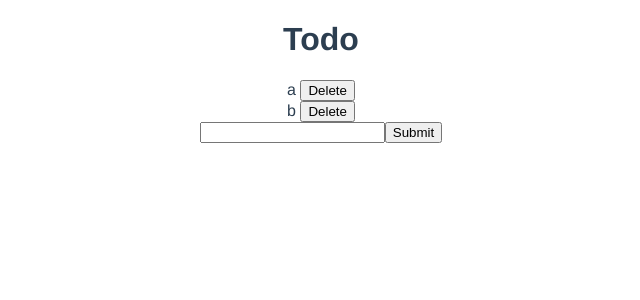
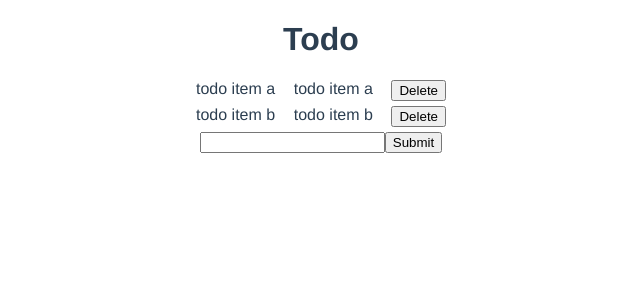
Before and after one commit to UjjwalShekdar/VueX-Todo, a Vue app: page / in a window 1280 px wide. Shown: the top 300 px of the page, without its empty margins (319-959 px from the left). Built offline with nearby package versions, Linux system fonts and the light colour scheme.

Commit message:
5th commit

```diff
--- a/src/components/Todo.vue
+++ b/src/components/Todo.vue
@@ -1,7 +1,10 @@
 <template>
-    <div>
-        {{ todo.title }}
-        <button @click="deleteTodo">Delete</button>
+    <div style="width:250px; margin: 5px auto;">
+        <div style="display:flex; justify-content:space-between">
+            <span :class="{completed: todo.completed}" @click="toggleTodoStatus">{{ todo.title }}</span>
+            {{ todo.title }}
+            <button @click="deleteTodo">Delete</button>
+        </div>
     </div>
 </template>
 
@@ -12,7 +15,17 @@ export default {
     methods: {
         deleteTodo(){
             this.$store.dispatch('deleteTodo', this.todo)
+        },
+
+        toggleTodoStatus(){
+            this.$store.dispatch('toggleTodoStatus', this.todo)
         }
     }
 };
 </script>
+
+<style scoped>
+.completed {
+    text-decoration: line-through;
+}
+</style>
--- a/src/components/TodoForm.vue
+++ b/src/components/TodoForm.vue
@@ -1,6 +1,6 @@
 <template>
     <div>
-        <input type="text" v-model="newTodoItem">
+        <input type="text" v-model="newTodoItem" name="input item">
         <button type="submit" @click="addNewTodoItem">Submit</button>
     </div>
 </template>
@@ -12,11 +12,13 @@ export default {
             newTodoItem: ""
         }
     },
+
     methods: {
         addNewTodoItem(){
             this.$store.dispatch('addNewTodo', this.newTodoItem);
             this.newTodoItem = '';
         }
-    }
+    },
+
 }
 </script>
--- a/src/store.js
+++ b/src/store.js
@@ -7,11 +7,11 @@ export default new Vuex.Store({
     state: {
        todos: [
         {
-            title: "a",
+            title: "todo item a",
             completed: false
         },
         {
-            title: "b",
+            title: "todo item b",
             completed: false
         }
        ]
@@ -23,15 +23,24 @@ export default new Vuex.Store({
 
     mutations: {
         NEW_TODO(state, todoItem) {
+            // Check if the todo item already exists
+            const existingTodo = state.todos.find(todo => todo.title === todoItem);
+
+            if (!existingTodo) {
               state.todos.push({
                 title: todoItem,
                 completed: false
               });
+            }
           },
 
        DELETE_TODO(state, todoItem){
          let index = state.todos.indexOf(todoItem);
          state.todos.splice(index, 1)
+       },
+
+       TOGGLE_STATUS(state, todoItem){
+          todoItem.completed = !todoItem.completed
        }
     },
 
@@ -42,6 +51,10 @@ export default new Vuex.Store({
 
        deleteTodo({commit}, todoItem){
         commit('DELETE_TODO', todoItem)
+       },
+
+       toggleTodoStatus({commit}, todoItem){
+        commit('TOGGLE_STATUS', todoItem)
        }
 
     }
```
Lines whose indentation alone changed are shown as unchanged.
